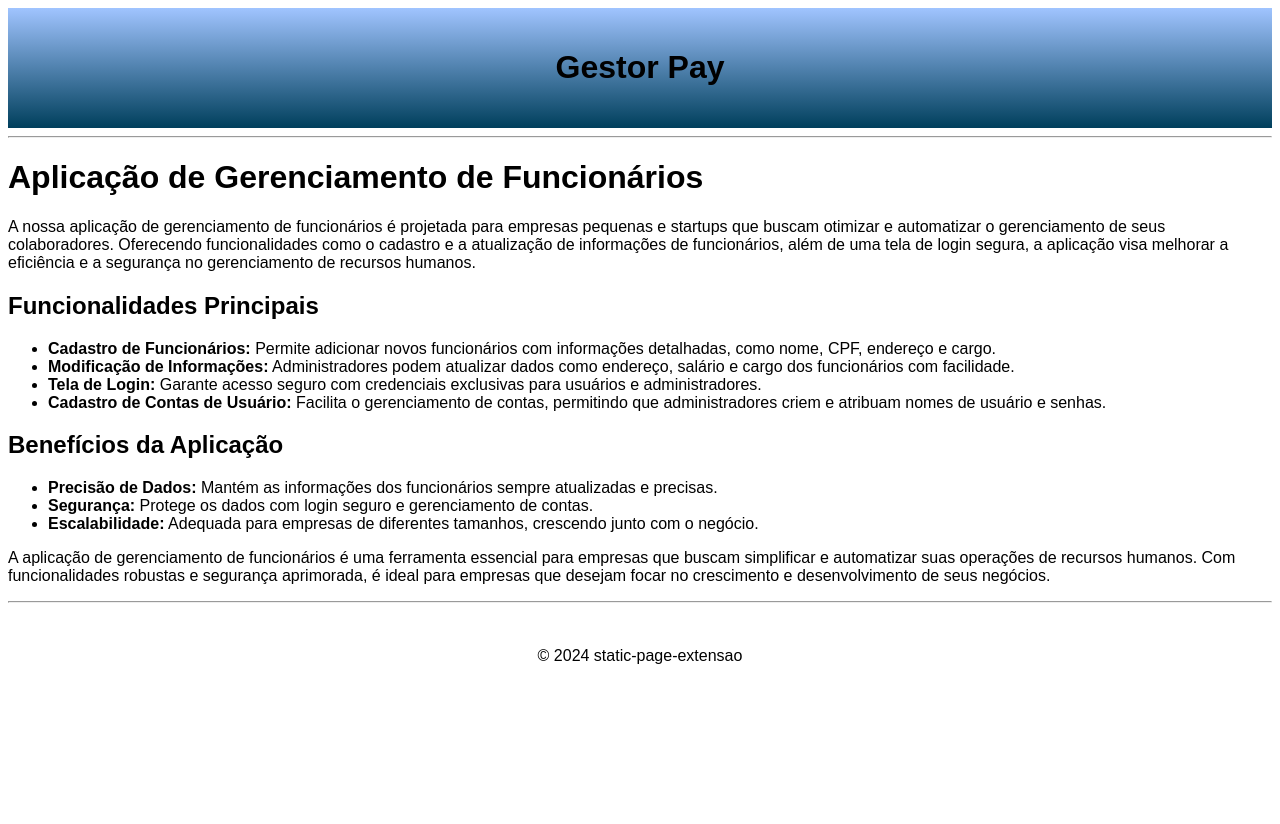
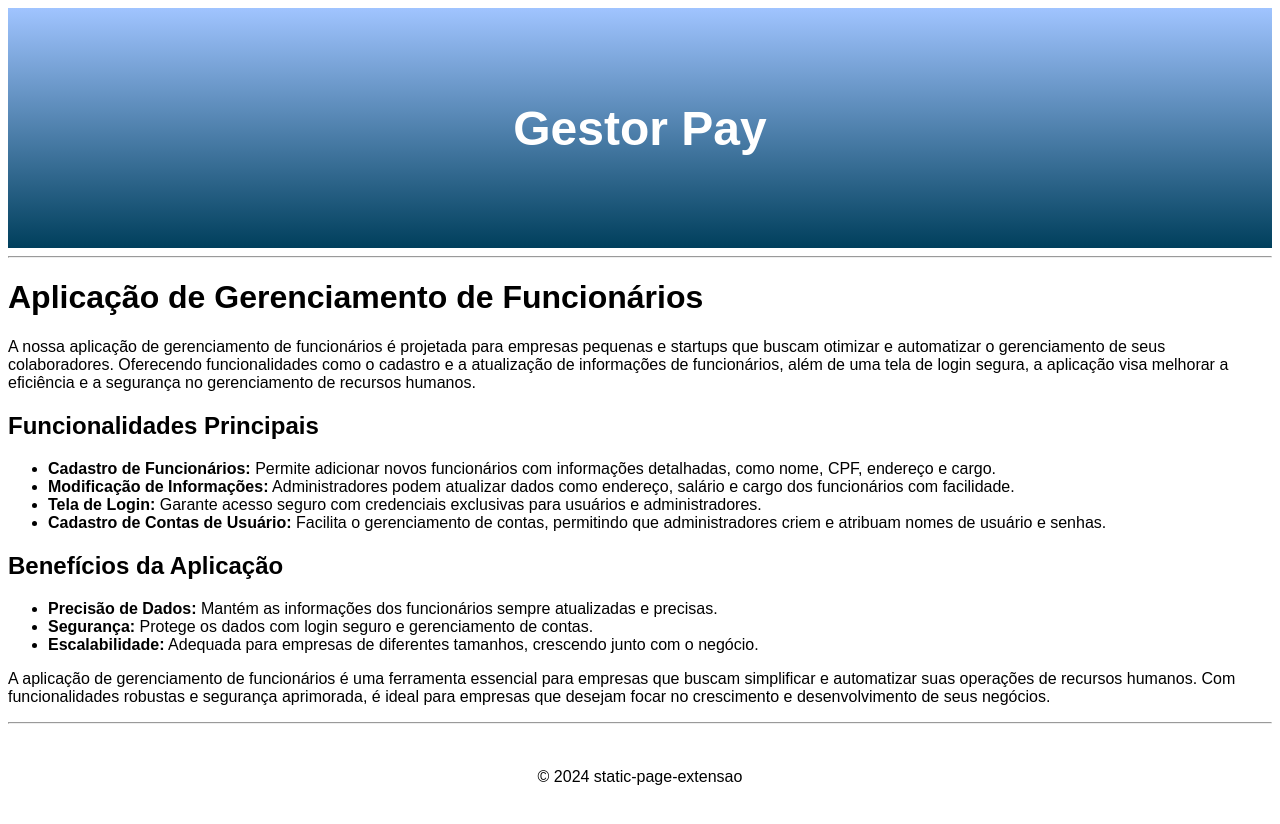
Before and after one commit to rubensrocha9/static-page-extensao, a Jekyll site: the page built from index.md, in a window 1280 px wide. Shown: the top 824 px of the page. Built offline with Jekyll 4.4.1, drawn with Linux system fonts in a browser that asks for light colours; our own code applies the rules of GitHub Pages for plain Markdown files.

Commit message:
Update style.css

```diff
--- a/assets/css/style.css
+++ b/assets/css/style.css
@@ -9,9 +9,22 @@ h1, h2, h3, p {
 
 /* Centralizar o conteúdo do header */
 header {
-  text-align: center;
-  padding: 20px;
   background: linear-gradient(to bottom, #a0c4ff, #003f5c); /* Azul claro para azul escuro */
+  padding: 20px; /* Ajuste conforme necessário */
+  text-align: center; /* Opcional, centraliza o conteúdo horizontalmente */
+  color: white; /* Para garantir que o texto seja legível sobre o fundo */
+
+  /* Flexbox para centralização vertical e horizontal */
+  display: flex;
+  justify-content: center; /* Centraliza horizontalmente */
+  align-items: center; /* Centraliza verticalmente */
+  height: 200px; /* Ajuste a altura conforme necessário */
+}
+
+/* Estilo para o <h1> */
+header h1 {
+  font-size: 3em; /* Ajuste o tamanho da fonte conforme necessário */
+  margin: 0; /* Remove margens padrão do <h1> */
 }
 
 /* Centralizar o conteúdo do footer */
```
